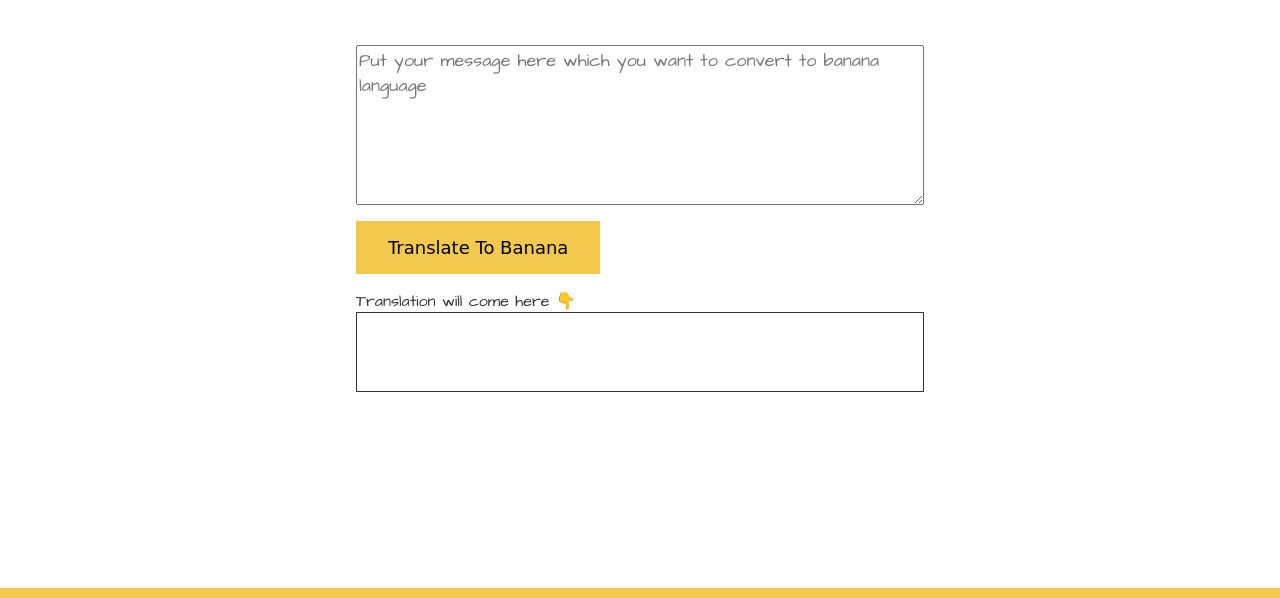
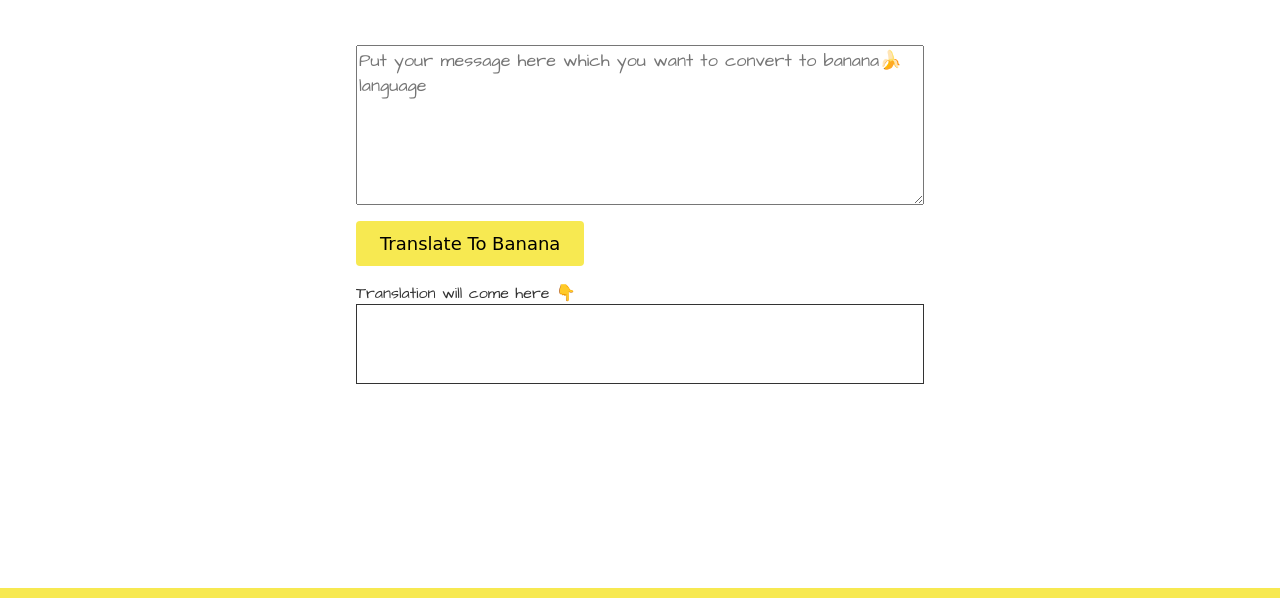
Before and after one commit to AdityaKumar74/talk-banana, a plain HTML site: page index.html in a window 1280 px wide. Shown: the part 80-678 px from the top of the page. Drawn offline with Linux system fonts and the light colour scheme; a web font is replaced by a local one.

Commit message:
style: improved color and button style

```diff
--- a/index.html
+++ b/index.html
@@ -17,7 +17,7 @@
     </nav>
     <main>
         <textarea id="txt-input"
-            placeholder="Put your message here which you want to convert to banana language"></textarea>
+            placeholder="Put your message here which you want to convert to banana🍌 language"></textarea>
         <button id="btn-translate"> Translate To Banana</button>
         <div> Translation will come here 👇</div>
 
--- a/style.css
+++ b/style.css
@@ -5,7 +5,7 @@
 }
 
 :root {
-    --primary: #f2c94c;
+    --primary: #F7E951;
     --black: #333333;
     --width-break: 600px
 }
@@ -41,9 +41,14 @@ button {
     background-color: var(--primary);
     border: none;
     margin: 1rem 0rem;
-    padding: 1rem 2rem;
+    padding: 0.75rem 1.5rem;
     font-family: 'Kalam', cursive;
     font-size: large;
+    border-radius: 4px;
+}
+
+#btn-translate:hover {
+    box-shadow: yellow 0px 5px 15px;
 }
 
 
```
